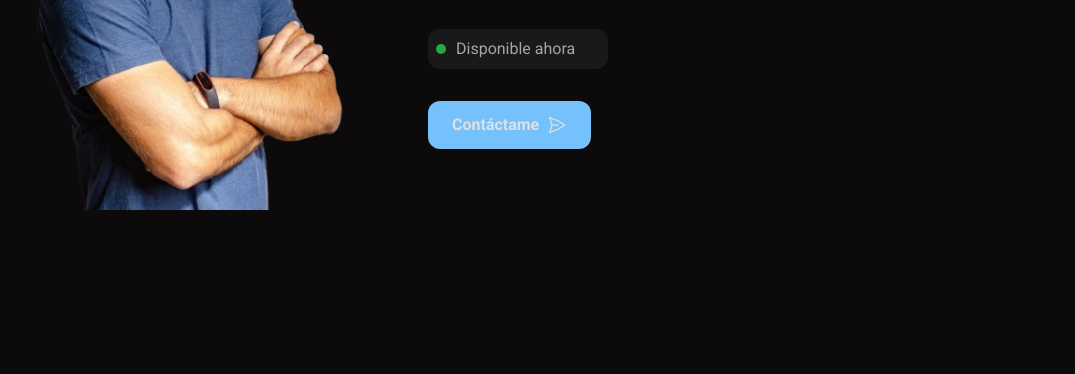
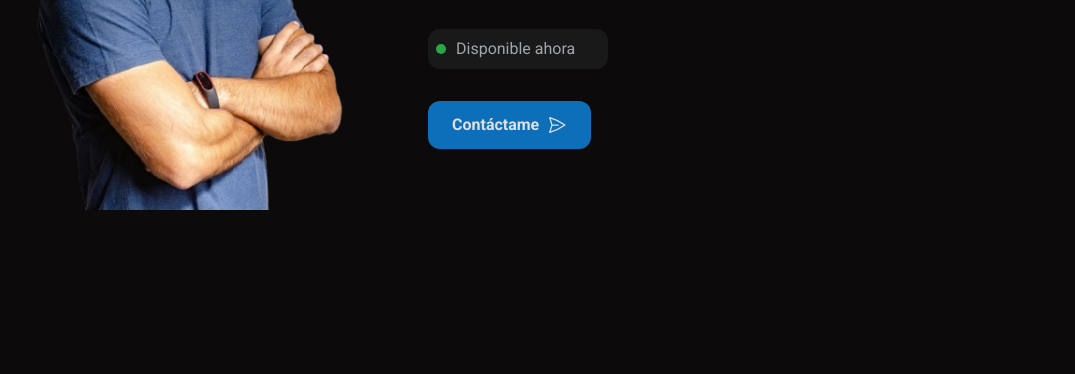
Before and after one commit to YossecSA/YossecSA, a plain HTML site: page index.html in a window 1280 px wide. Shown: the part 426-800 px from the top of the page, without its empty margins (100-1175 px from the left). Drawn offline with Linux system fonts and the light colour scheme; files whose address does not match are found by name.

Commit message:
proyecto terminado v1

```diff
--- a/assets/css/style.css
+++ b/assets/css/style.css
@@ -186,7 +186,7 @@ body{
     font-size: 1rem;
     font-weight: 600;
     gap: 0.5rem;
-    background-color: var(--primario-color);
+    background-color: var(--primario-color-btn);
     color: var(--text-color);
 }
 
--- a/index.html
+++ b/index.html
@@ -8,7 +8,8 @@
     <link href="https://fonts.googleapis.com/css2?family=Roboto:wght@100;400;500;700&display=swap" rel="stylesheet">
     <link rel="stylesheet" href="./assets/css/reset.css">
     <link rel="stylesheet" href="./assets/css/style.css">
-    <title>.: Yossec :.</title>
+    <link rel="shortcut icon" href="./assets/icons/logo.ico" type="image/x-icon">
+    <title>..:: Yossec Suarez ::..</title>
 </head>
     <body>
         <header class="header">
```
Also changed, not shown: assets/icons/logo.ico (added).
